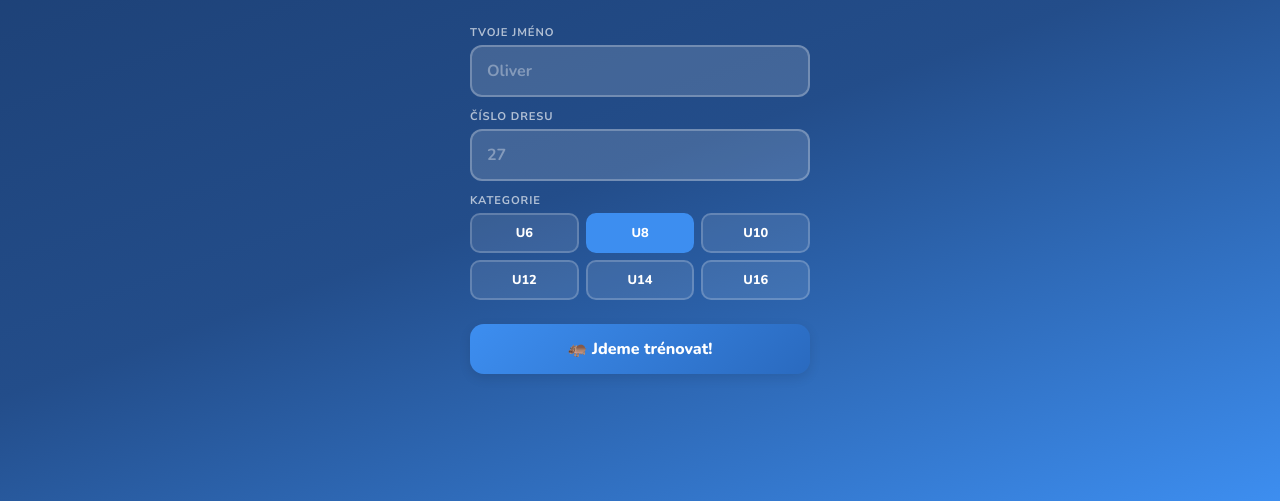
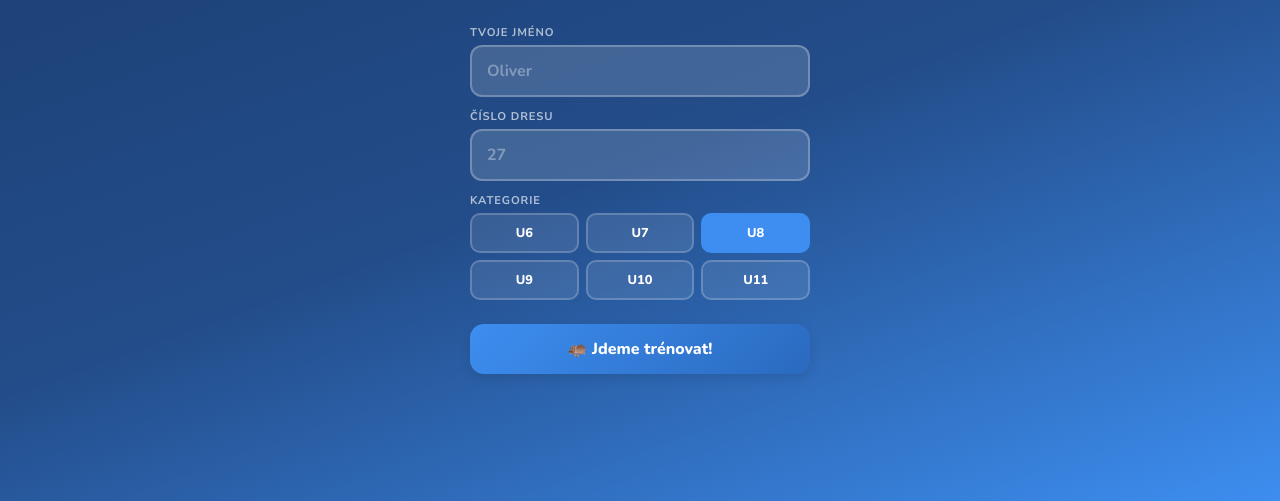
Before and after one commit to jakubstehno-me/hrosi-baseball, a plain HTML site: page index.html in a window 1280 px wide. Shown: the part 299-800 px from the top of the page. Drawn offline with nearby package versions, Linux system fonts and the light colour scheme.

Commit message:
Fix categories U6-U11

```diff
--- a/index.html
+++ b/index.html
@@ -472,11 +472,11 @@ body{
     <div class="ob-lbl">Kategorie</div>
     <div class="ob-cats" id="ob-cats">
       <button class="ob-cat" data-c="U6">U6</button>
+      <button class="ob-cat" data-c="U7">U7</button>
       <button class="ob-cat sel" data-c="U8">U8</button>
+      <button class="ob-cat" data-c="U9">U9</button>
       <button class="ob-cat" data-c="U10">U10</button>
-      <button class="ob-cat" data-c="U12">U12</button>
-      <button class="ob-cat" data-c="U14">U14</button>
-      <button class="ob-cat" data-c="U16">U16</button>
+      <button class="ob-cat" data-c="U11">U11</button>
     </div>
   </div>
   <div style="max-width:340px;width:100%">
@@ -840,7 +840,7 @@ function showTab(n){
 // ══ SETTINGS ══
 const DAY_NAMES=['Ne','Po','Út','St','Čt','Pá','So'];
 const DAY_ORDER=[[1,'Po'],[2,'Út'],[3,'St'],[4,'Čt'],[5,'Pá'],[6,'So'],[0,'Ne']];
-const CATS=['U6','U8','U10','U12','U14','U16'];
+const CATS=['U6','U7','U8','U9','U10','U11'];
 function setOpen(){
   const p=getP();
   document.getElementById('s-name').value=p.name||'';
```
